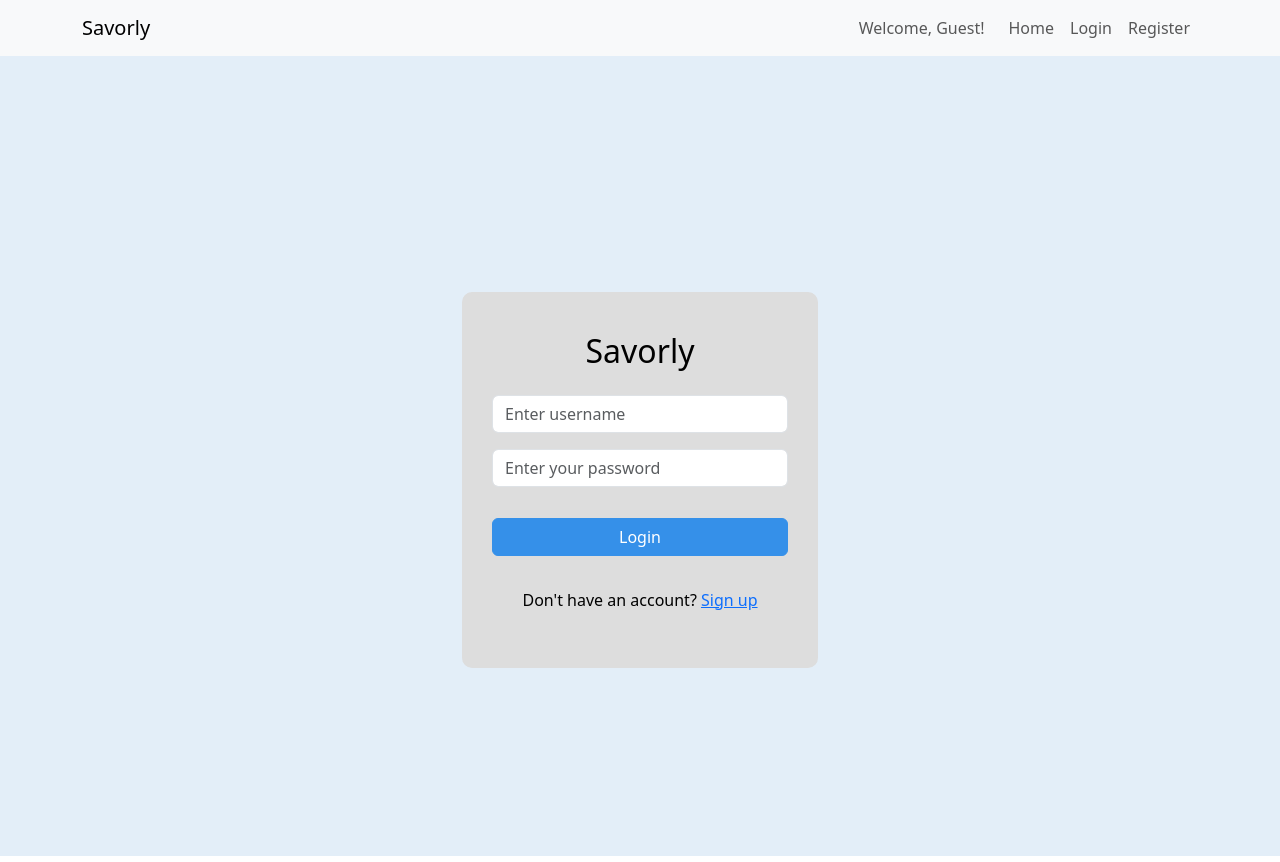
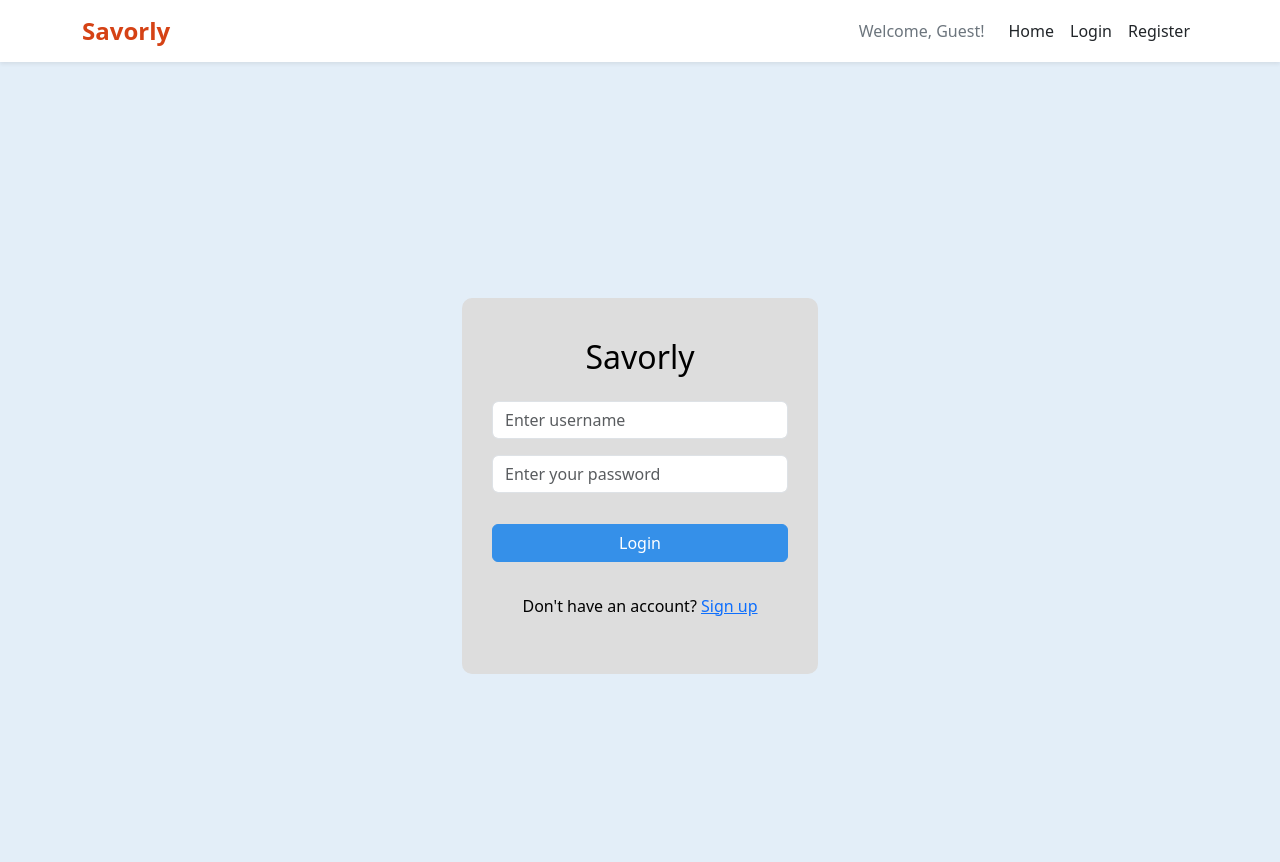
Before and after one commit to mankai-amine/Savorly, a React (Vite) app in the folder frontend/: page /login in a window 1280 px wide. Built offline with nearby package versions, Linux system fonts and the light colour scheme.

Commit message:
Header styling

```diff
--- a/frontend/src/components/Header.tsx
+++ b/frontend/src/components/Header.tsx
@@ -13,10 +13,14 @@ const Header = () => {
   const { user } = userContext;
 
   return (
-    <Navbar bg="light" expand="lg" >
+    <Navbar expand="lg" className="shadow-sm py-2">
       <Container>
 
-        <Navbar.Brand as={Link} to="/">
+        <Navbar.Brand
+          as={Link}
+          to="/"
+          style={{ color: "rgb(213, 66, 21)", fontWeight: "bold", fontSize: "1.5rem" }}
+        >
           Savorly
         </Navbar.Brand>
 
@@ -25,34 +29,35 @@ const Header = () => {
 
         {/* Collapsible Menu */}
         <Navbar.Collapse id="basic-navbar-nav">
-          <Nav className="ms-auto">
+          <Nav className="ms-auto align-items-center">
 
-            <Nav.Item className="d-flex align-items-center me-3">
-              <span className="navbar-text">
+            <Nav.Item className="me-3">
+              <span className="navbar-text text-secondary">
                 Welcome, {user ? user.username : "Guest"}!
               </span>
             </Nav.Item>
 
-            <Nav.Link as={Link} to="/">
+            <Nav.Link as={Link} to="/" className="text-dark nav-item-hover">
               Home
             </Nav.Link>
 
             {user ? (
               <>
-                <Nav.Link as={Link} to="/recipe/add">
+                <Nav.Link as={Link} to="/recipe/add" className="text-dark nav-item-hover">
                   Create Recipe
                 </Nav.Link>
-                <Nav.Link as={Link} to="/recipe/myrecipes">
+                <Nav.Link as={Link} to="/recipe/myrecipes" className="text-dark nav-item-hover">
                   My Recipes
                 </Nav.Link>
-                <Nav.Link as={Link} to="/recipe/favourites">
+                <Nav.Link as={Link} to="/recipe/favourites" className="text-dark nav-item-hover">
                   Favourites
                 </Nav.Link>
-                <Nav.Link as={Link} to="/profile">
+                <Nav.Link as={Link} to="/profile" className="text-dark nav-item-hover">
                   Edit Profile
                 </Nav.Link>
                 <Button
                   variant="outline-danger"
+                  size="sm"
                   className="ms-2"
                   onClick={() => {
                     sessionStorage.removeItem("accessToken");
@@ -64,10 +69,10 @@ const Header = () => {
               </>
             ) : (
               <>
-                <Nav.Link as={Link} to="/login">
+                <Nav.Link as={Link} to="/login" className="text-dark nav-item-hover">
                   Login
                 </Nav.Link>
-                <Nav.Link as={Link} to="/register">
+                <Nav.Link as={Link} to="/register" className="text-dark nav-item-hover">
                   Register
                 </Nav.Link>
               </>
@@ -75,8 +80,11 @@ const Header = () => {
           </Nav>
         </Navbar.Collapse>
       </Container>
+
     </Navbar>
   );
+
+
 };
 
 export default Header;
--- a/frontend/src/components/UploadPicture.tsx
+++ b/frontend/src/components/UploadPicture.tsx
@@ -55,7 +55,7 @@ const UploadPicture = ({ onUploadSuccess }: UploadPictureProps) => {
 
   return (
     <div>
-      <h2>Upload a Picture</h2>
+      <p>Upload a Picture</p>
       {error && <p style={{ color: "red" }}>{error}</p>}
       {imageUrl && (
         <div>
--- a/frontend/src/index.css
+++ b/frontend/src/index.css
@@ -91,6 +91,13 @@ button:focus-visible {
   outline: 4px auto -webkit-focus-ring-color;
 }
 
+.nav-item-hover {
+  transition: color 0.3s ease;
+}
+.nav-item-hover:hover {
+  color: rgb(213, 66, 21) !important;
+}
+
 @media (prefers-color-scheme: light) {
   :root {
     color: #213547;
--- a/frontend/src/pages/Favourites.tsx
+++ b/frontend/src/pages/Favourites.tsx
@@ -77,7 +77,7 @@ export const Favourites = () => {
         <Container className="mt-5">
           <h1 className="text-center mb-4" style={{ fontSize: '2.5rem', fontWeight: '600', color: '#333' }}>Favourite Recipes</h1>
           {Array.isArray(favouriteRecipes) && favouriteRecipes.length === 0 ? (
-            <div className="alert alert-info text-center" role="alert" style={{ fontSize: '1.2rem' }}>
+            <div className="text-center" style={{ fontSize: '1.2rem' }}>
               No recipes found.
             </div>
           ) : (
```
